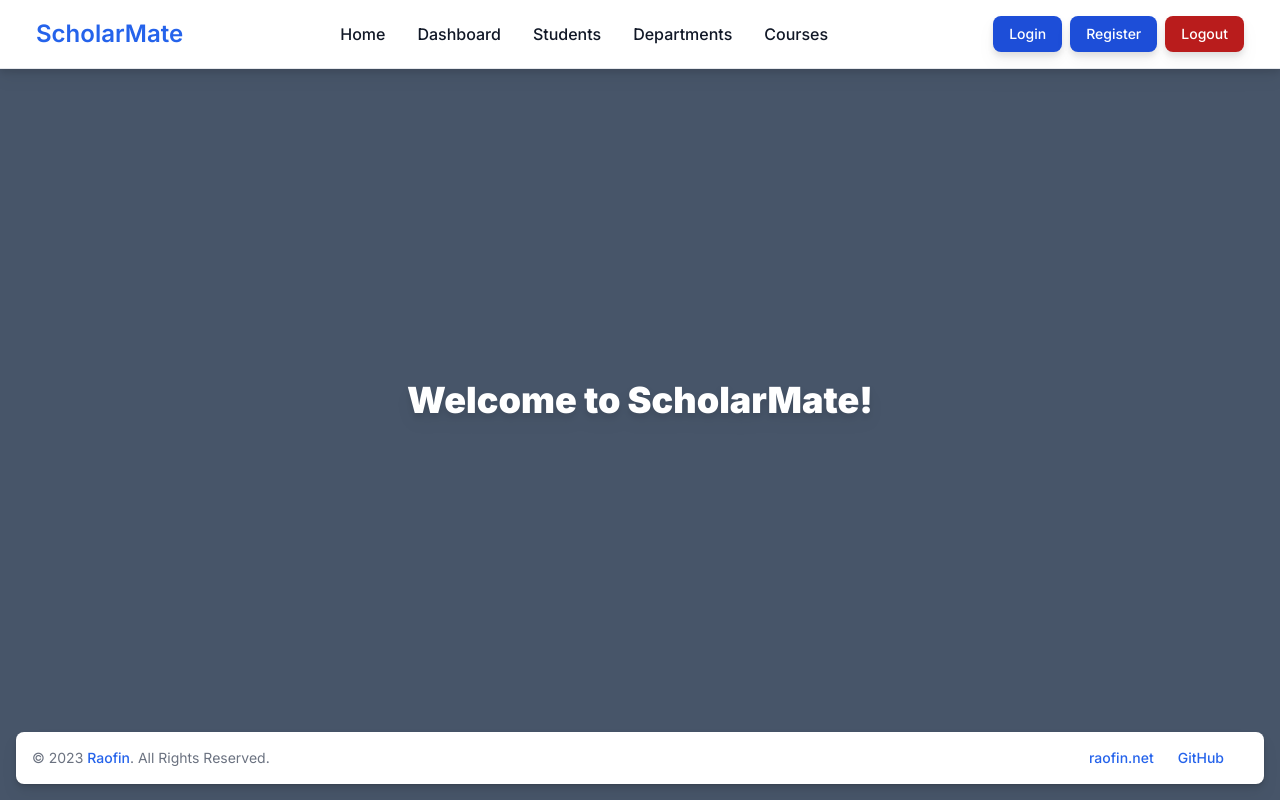
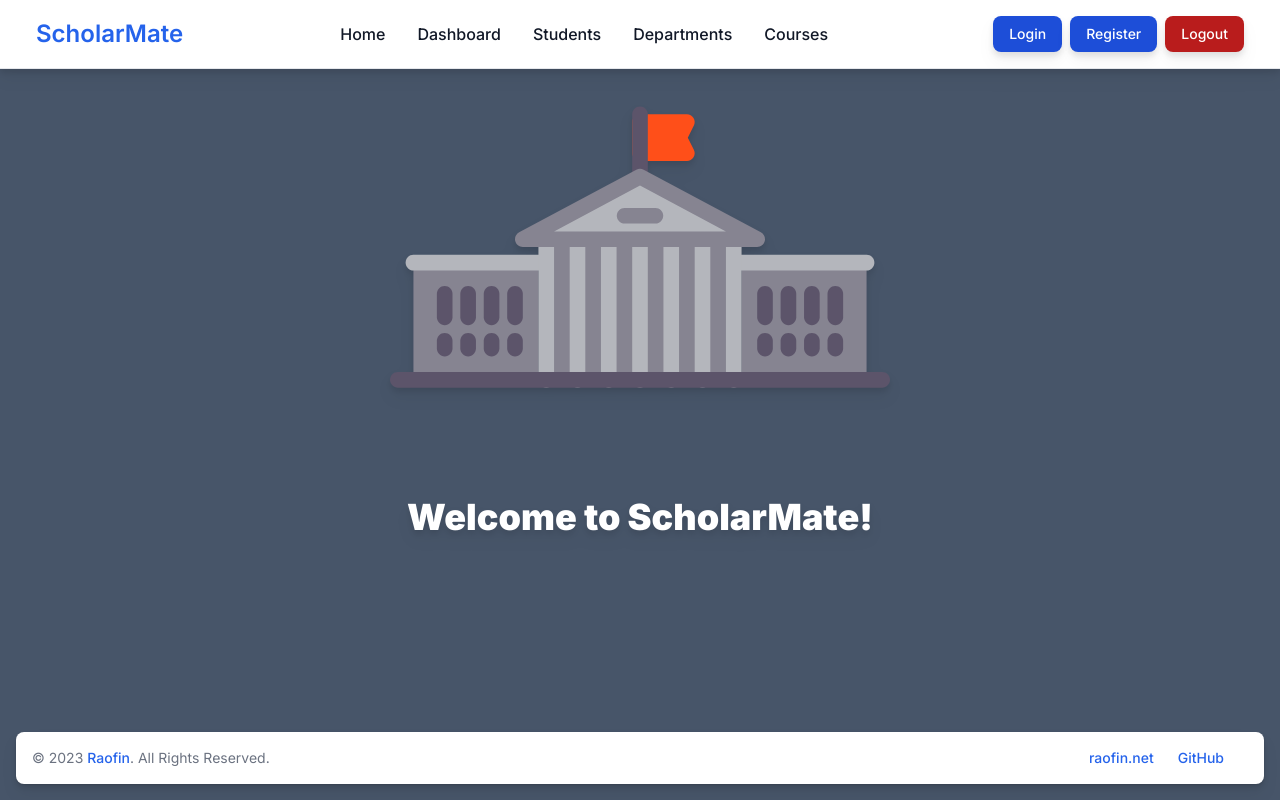
Before and after one commit to Raofin/ScholarMate-Frontend, a Next.js app: page / in a window 1280 px wide. Built offline with nearby package versions, Linux system fonts and the light colour scheme.

Commit message:
Fix minor bugs

```diff
--- a/components/header.js
+++ b/components/header.js
@@ -6,7 +6,7 @@ export default function Header() {
       <nav
           className="bg-white mb-7 dark:bg-gray-800 w-full px-5 z-20 top-0 left-0 border-b border-gray-200 dark:border-gray-600 drop-shadow-lg">
         <div className="max-w-screen-xl flex flex-wrap items-center justify-between mx-auto p-4">
-          <a href="#" className="flex items-center">
+          <a href="/" className="flex items-center">
           <span className="self-center text-2xl font-semibold whitespace-nowrap dark:text-white">
             ScholarMate
           </span>
--- a/pages/departments/index.js
+++ b/pages/departments/index.js
@@ -28,7 +28,7 @@ export default function DepartmentTable({ departments }) {
                 <td>{ department.name }</td>
                 <td>{ department.description }</td>
                 <td>{ department.head.name }</td>
-                <td><a href={ `/departments/${ department.id }` }>View Details</a></td>
+                <td><a href={ `/departments/${ department.id }` }>View Students</a></td>
               </tr>
             )) }
           </tbody>
--- a/pages/index.js
+++ b/pages/index.js
@@ -1,8 +1,9 @@
 function HomePage() {
   return (
-      <div className="fixed top-1/2 left-1/2 transform -translate-x-1/2 -translate-y-1/2 drop-shadow-lg">
-        <h1 className="text-center text-4xl font-black text-white">Welcome to ScholarMate!</h1>
-      </div>
+    <div className="fixed top-1/3 left-1/2 transform -translate-x-1/2 -translate-y-1/2 drop-shadow-lg">
+      <img src="/logo.svg" alt="ScholarMate logo" width={500} />
+      <h1 className="text-center text-4xl font-black text-white">Welcome to ScholarMate!</h1>
+    </div>
   );
 }
 
--- a/styles/globals.css
+++ b/styles/globals.css
@@ -44,7 +44,7 @@ a {
 /* Table */
 
 .table-container {
-  @apply relative mx-64 mt-5 mb-16 overflow-x-auto shadow-md sm:rounded-lg;
+  @apply relative mx-16 mt-5 mb-16 overflow-x-auto shadow-md sm:rounded-lg;
 }
 
 .table-style-1 {
```
Also changed, not shown: public/logo.svg (added).
